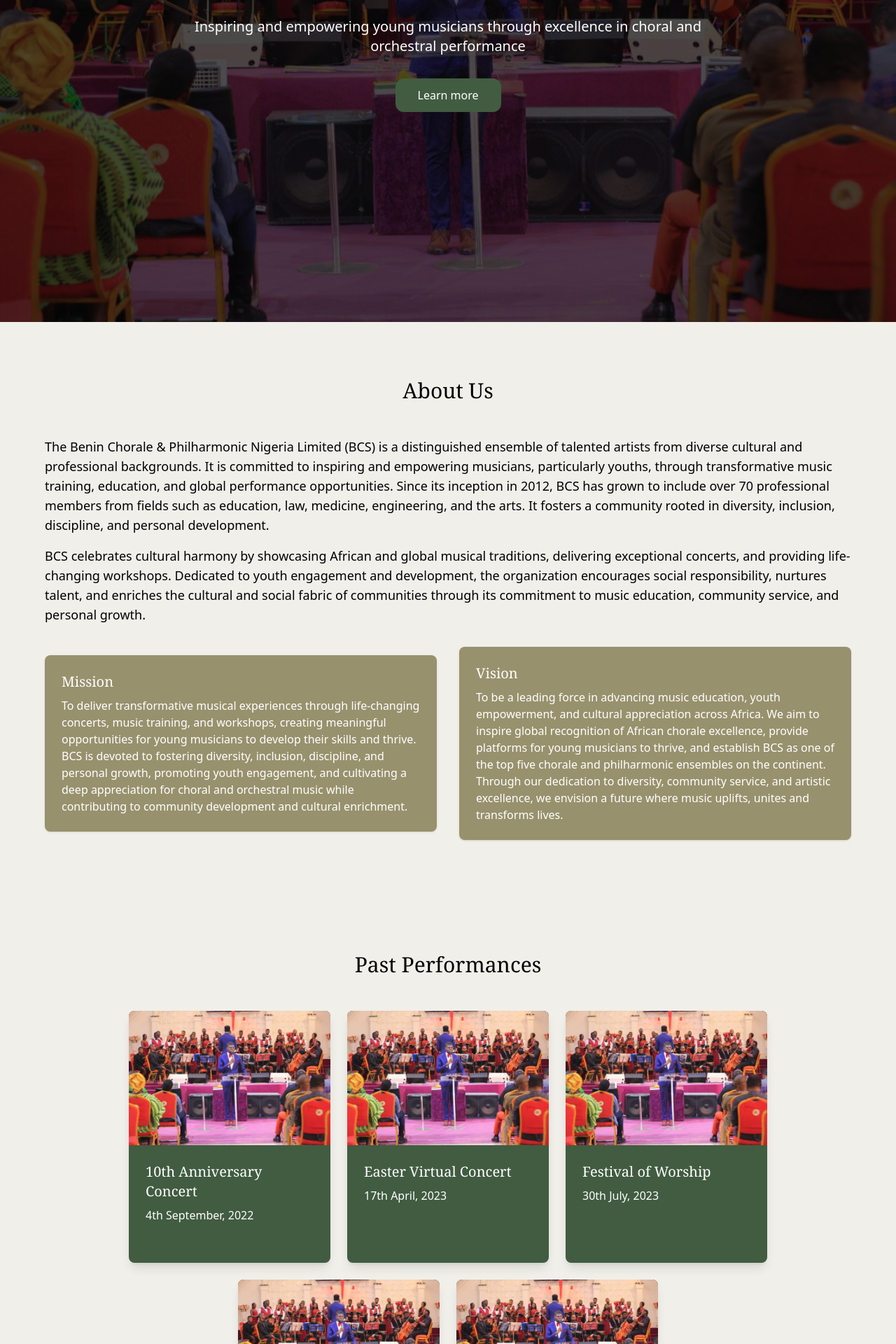
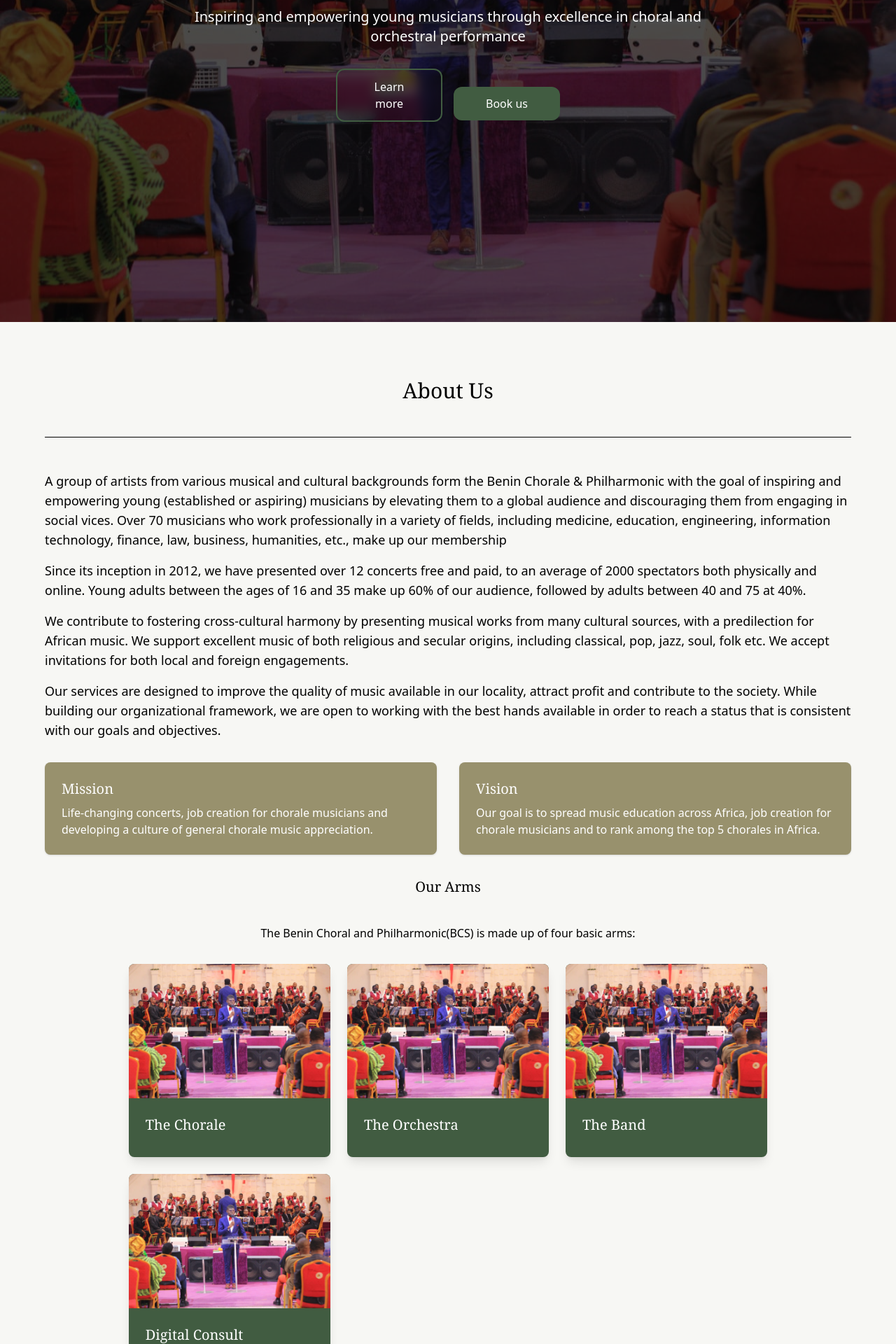
Before and after one commit to Chiarinze/bcs, a React (Vite) app: page / in a window 1280 px wide. Shown: the part 340-2260 px from the top of the page at 70% size. Built offline with nearby package versions, Linux system fonts and the light colour scheme.

Commit message:
New commit

```diff
--- a/index.html
+++ b/index.html
@@ -4,7 +4,11 @@
     <meta charset="UTF-8" />
     <link rel="icon" type="image/svg+xml" href="/bcslogo.svg" />
     <meta name="viewport" content="width=device-width, initial-scale=1.0" />
-    <title>BCS</title>
+    <meta name="theme-color" content="#98916D" />
+    <meta name="robots" content="index, follow" />
+    <meta name="author" content="Benin Chorale & Philharmonic" />
+    <link rel="apple-touch-icon" href="/bcslogo.jpeg" />
+    <title>Benin Chorale & Philharmonic</title>
   </head>
   <body>
     <div id="root"></div>
--- a/package.json
+++ b/package.json
@@ -14,7 +14,9 @@
     "lucide-react": "^0.474.0",
     "react": "^18.3.1",
     "react-dom": "^18.3.1",
-    "tailwindcss": "^4.0.1"
+    "react-helmet-async": "^2.0.5",
+    "tailwindcss": "^4.0.1",
+    "vite-plugin-pwa": "^0.21.1"
   },
   "devDependencies": {
     "@eslint/js": "^9.17.0",
--- a/src/components/About.tsx
+++ b/src/components/About.tsx
@@ -1,31 +1,67 @@
+const performances = [
+  {
+    id: 1,
+    title: "The Chorale ",
+    image: "/bcs4.jpg",
+  },
+  {
+    id: 2,
+    title: "The Orchestra",
+    image: "/bcs4.jpg",
+  },
+  {
+    id: 3,
+    title: "The Band",
+    image: "/bcs4.jpg",
+  },
+  {
+    id: 4,
+    title: "Digital Consult",
+    image: "/bcs4.jpg",
+  },
+];
+
 export default function About() {
   return (
-    <section id="about" className="py-20 px-4 bg-[#F0EFEA]">
+    <section id="about" className="py-20 px-4 bg-[#F0EFEA]/50">
       <div className="max-w-6xl mx-auto">
         <h2 className="text-3xl font-serif text-center mb-12">About Us</h2>
+        <div className="w-full h-[1px] bg-black mb-12" />
 
         <div className="flex flex-col justify-center items-center gap-8">
           <div className="space-y-4">
             <p className="text-lg">
-              The Benin Chorale & Philharmonic Nigeria Limited (BCS) is a
-              distinguished ensemble of talented artists from diverse cultural
-              and professional backgrounds. It is committed to inspiring and
-              empowering musicians, particularly youths, through transformative
-              music training, education, and global performance opportunities.
-              Since its inception in 2012, BCS has grown to include over 70
-              professional members from fields such as education, law, medicine,
-              engineering, and the arts. It fosters a community rooted in
-              diversity, inclusion, discipline, and personal development.
+              A group of artists from various musical and cultural backgrounds
+              form the Benin Chorale & Philharmonic with the goal of inspiring
+              and empowering young (established or aspiring) musicians by
+              elevating them to a global audience and discouraging them from
+              engaging in social vices. Over 70 musicians who work
+              professionally in a variety of fields, including medicine,
+              education, engineering, information technology, finance, law,
+              business, humanities, etc., make up our membership
             </p>
 
             <p className="text-lg">
-              BCS celebrates cultural harmony by showcasing African and global
-              musical traditions, delivering exceptional concerts, and providing
-              life-changing workshops. Dedicated to youth engagement and
-              development, the organization encourages social responsibility,
-              nurtures talent, and enriches the cultural and social fabric of
-              communities through its commitment to music education, community
-              service, and personal growth.
+              Since its inception in 2012, we have presented over 12 concerts
+              free and paid, to an average of 2000 spectators both physically
+              and online. Young adults between the ages of 16 and 35 make up 60%
+              of our audience, followed by adults between 40 and 75 at 40%.
+            </p>
+
+            <p className="text-lg">
+              We contribute to fostering cross-cultural harmony by presenting
+              musical works from many cultural sources, with a predilection for
+              African music. We support excellent music of both religious and
+              secular origins, including classical, pop, jazz, soul, folk etc.
+              We accept invitations for both local and foreign engagements.
+            </p>
+
+            <p className="text-lg">
+              Our services are designed to improve the quality of music
+              available in our locality, attract profit and contribute to the
+              society. While building our organizational framework, we are open
+              to working with the best hands available in order to reach a
+              status that is consistent with our goals and objectives.
             </p>
           </div>
 
@@ -33,28 +69,45 @@
             <div className="w-[100%] md:[50%] p-6 bg-[#98916D] rounded-lg shadow-sm">
               <h3 className="font-serif text-xl mb-2">Mission</h3>
               <p>
-                To deliver transformative musical experiences through
-                life-changing concerts, music training, and workshops, creating
-                meaningful opportunities for young musicians to develop their
-                skills and thrive. BCS is devoted to fostering diversity,
-                inclusion, discipline, and personal growth, promoting youth
-                engagement, and cultivating a deep appreciation for choral and
-                orchestral music while contributing to community development and
-                cultural enrichment.
+                Life-changing concerts, job creation for chorale musicians and
+                developing a culture of general chorale music appreciation.
               </p>
             </div>
             <div className="w-[100%] md:[50%] p-6 bg-[#98916D] rounded-lg shadow-sm">
               <h3 className="font-serif text-xl mb-2">Vision</h3>
               <p>
-                To be a leading force in advancing music education, youth
-                empowerment, and cultural appreciation across Africa. We aim to
-                inspire global recognition of African chorale excellence,
-                provide platforms for young musicians to thrive, and establish
-                BCS as one of the top five chorale and philharmonic ensembles on
-                the continent. Through our dedication to diversity, community
-                service, and artistic excellence, we envision a future where
-                music uplifts, unites and transforms lives.
+                Our goal is to spread music education across Africa, job
+                creation for chorale musicians and to rank among the top 5
+                chorales in Africa.
               </p>
+            </div>
+          </div>
+
+          <div className="flex flex-col justify-center items-center gap-8">
+            <h3 className="font-serif text-xl mb-2">Our Arms</h3>
+            <p>
+              The Benin Choral and Philharmonic(BCS) is made up of four basic
+              arms:
+            </p>
+
+            <div className="grid md:grid-cols-2 lg:grid-cols-3 gap-6">
+              {performances.map((performance) => (
+                <div
+                  key={performance.id}
+                  className="bg-[#415C41] rounded-lg shadow-lg text-white overflow-hidden"
+                >
+                  <img
+                    src={performance.image}
+                    alt={performance.title}
+                    className="w-full h-48 object-cover"
+                  />
+                  <div className="p-6">
+                    <h3 className="font-serif text-xl mb-2">
+                      {performance.title}
+                    </h3>
+                  </div>
+                </div>
+              ))}
             </div>
           </div>
 
--- a/src/components/Header.tsx
+++ b/src/components/Header.tsx
@@ -36,11 +36,21 @@
     }
   };
 
+  const handleScrollBookUs = () => {
+    const aboutSection = document.getElementById("contact-us");
+    if (aboutSection) {
+      window.scrollTo({
+        top: aboutSection.offsetTop - 70,
+        behavior: "smooth",
+      });
+    }
+  };
+
   const navigation = [
     { name: "Home", href: "hero" },
     { name: "About", href: "about" },
-    { name: "Services", href: "services" },
     { name: "Performances", href: "performances" },
+    { name: "Contact", href: "contact-us" },
     // { name: "Contact", href: "contact" },
   ];
 
@@ -58,6 +68,7 @@
             className="w-14 h-14 rounded-full"
           />
 
+          <div className="flex items-center justify-between gap-4">
             {/* Desktop Navigation */}
             <div className="hidden md:block">
               <div className="ml-10 flex items-center space-x-8">
@@ -74,6 +85,13 @@
               </div>
             </div>
 
+            <button
+              onClick={handleScrollBookUs}
+              className="w-38 bg-[#415C41] text-white px-8 py-3 rounded-xl hover:opacity-80 transition-opacity"
+            >
+              Book us
+            </button>
+
             {/* Mobile menu button */}
             <div className="md:hidden">
               <button
@@ -86,6 +104,7 @@
                   <Menu className="h-6 w-6" />
                 )}
               </button>
+            </div>
           </div>
         </div>
       </div>
--- a/src/components/Hero.tsx
+++ b/src/components/Hero.tsx
@@ -9,8 +9,18 @@
     }
   };
 
+  const handleScrollBookUs = () => {
+    const aboutSection = document.getElementById("contact-us");
+    if (aboutSection) {
+      window.scrollTo({
+        top: aboutSection.offsetTop - 70,
+        behavior: "smooth",
+      });
+    }
+  };
+
   return (
-    <section
+    <main
       id="hero"
       className="relative w-full min-h-screen flex justify-center items-center bg-cover bg-center"
     >
@@ -34,10 +44,21 @@
           Inspiring and empowering young musicians through excellence in choral
           and orchestral performance
         </p>
-        <button onClick={handleScrollToAbout} className="mt-8 mb-20 bg-[#415C41] text-white px-8 py-3 rounded-xl hover:opacity-80 transition-opacity">
-          Learn more
-        </button>
+        <div className="space-x-4">
+          <button
+            onClick={handleScrollToAbout}
+            className="w-38 mt-8 mb-20 border-2 border-[#415C41] bg-transparent shadow-sm backdrop-blur-sm text-white px-8 py-3 rounded-xl hover:bg-[#415C41]"
+          >
+            Learn more
+          </button>
+          <button
+            onClick={handleScrollBookUs}
+            className="w-38 mt-8 mb-20 bg-[#415C41] text-white px-8 py-3 rounded-xl hover:opacity-80 transition-opacity"
+          >
+            Book us
+          </button>
+        </div>
       </div>
-    </section>
+    </main>
   );
 }
--- /dev/null
+++ b/src/components/SEO.tsx
@@ -0,0 +1,41 @@
+import { Helmet } from 'react-helmet-async';
+
+interface SEOProps {
+  title?: string;
+  description?: string;
+  image?: string;
+  url?: string;
+}
+
+export default function SEO({
+  title = "Benin Chorale & Philharmonic - Musical Excellence in Nigeria",
+  description = "Experience musical excellence with Benin Chorale & Philharmonic, Nigeria's premier ensemble inspiring young musicians through choral and orchestral performance since 2012.",
+  image = "/bcslogo.jpeg",
+  url = "https://yourwebsite.com"
+}: SEOProps) {
+  return (
+    <Helmet>
+      {/* Basic meta tags */}
+      <title>{title}</title>
+      <meta name="description" content={description} />
+
+      {/* Open Graph / Facebook */}
+      <meta property="og:type" content="website" />
+      <meta property="og:url" content={url} />
+      <meta property="og:title" content={title} />
+      <meta property="og:description" content={description} />
+      <meta property="og:image" content={image} />
+
+      {/* Twitter */}
+      <meta property="twitter:card" content="summary_large_image" />
+      <meta property="twitter:url" content={url} />
+      <meta property="twitter:title" content={title} />
+      <meta property="twitter:description" content={description} />
+      <meta property="twitter:image" content={image} />
+
+      {/* Additional SEO tags */}
+      <meta name="keywords" content="benin chorale & philharmonic, choir, philharmonic, choral, band, nigeria choir, choir in nigeria, choir in africa, choir in edo state, choir in benin city, choir in lagos, benin city, classical music, orchestra, musical training, youth development" />
+      <link rel="canonical" href={url} />
+    </Helmet>
+  );
+}
--- a/vite.config.ts
+++ b/vite.config.ts
@@ -1,11 +1,37 @@
 import { defineConfig } from "vite";
 import react from "@vitejs/plugin-react";
 import tailwindcss from "@tailwindcss/vite";
+import { VitePWA } from 'vite-plugin-pwa';
 
 // https://vite.dev/config/
 export default defineConfig({
   plugins: [
     react(),
-    tailwindcss()
+    tailwindcss(),
+    VitePWA({
+      registerType: 'autoUpdate',
+      includeAssets: ['favicon.ico', 'apple-touch-icon.png', 'masked-icon.svg'],
+      manifest: {
+        name: 'Benin Chorale & Philharmonic',
+        short_name: 'BCS',
+        description: 'Musical Excellence: Where Passion Meets Performance',
+        theme_color: '#98916D',
+        icons: [
+          {
+            src: 'bcslogo.jpeg',
+            sizes: '192x192',
+            type: 'image/jpeg'
+          },
+          {
+            src: 'bcslogo.jpeg',
+            sizes: '512x512',
+            type: 'image/jpeg'
+          }
+        ]
+      }
+    })
   ],
+  build: {
+    sourcemap: true
+  }
 });
```
Also changed, not shown: src/App.tsx (+14 -7 lines), src/components/BookUs.tsx (added, +69 -0 lines), src/components/Performances.tsx (+4 -3 lines), public/robots.txt (added), 2 other files (tests, documents, lock files or other folders). Lines whose indentation alone changed are shown as unchanged.
